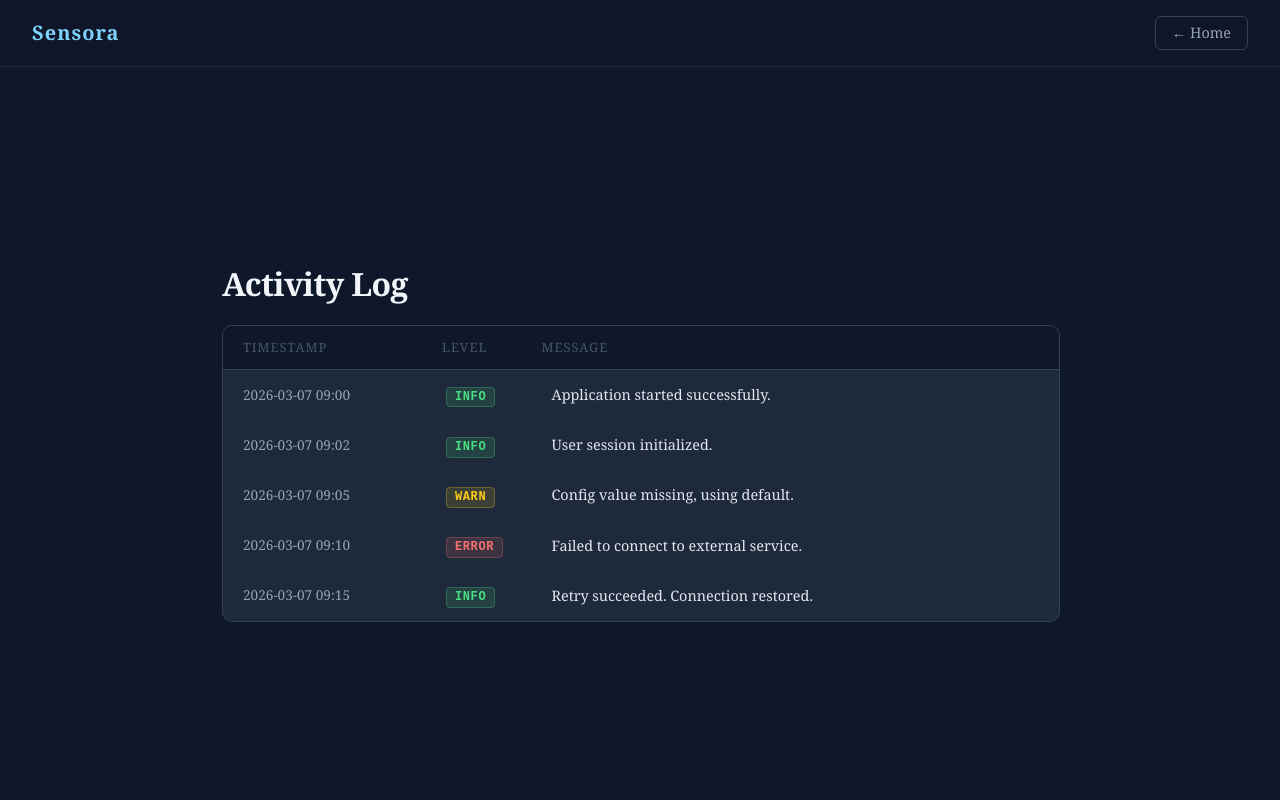
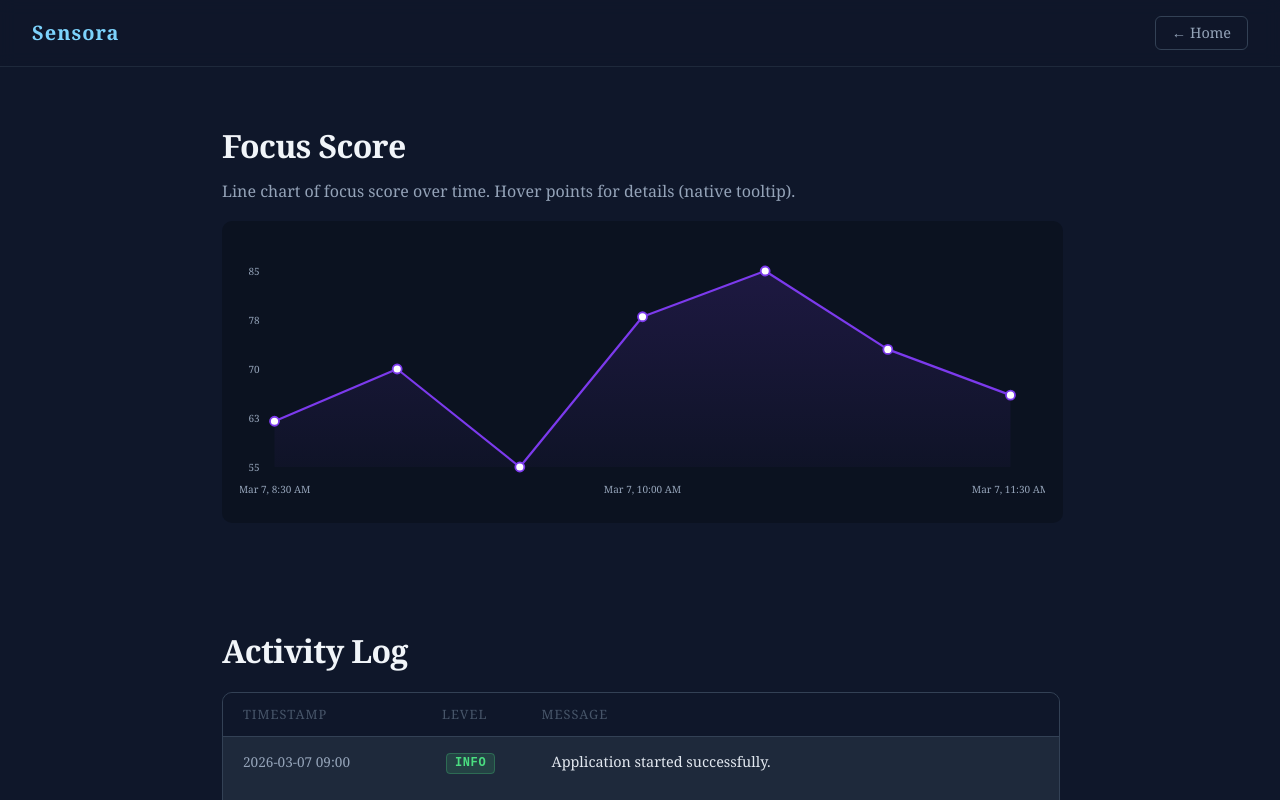
Before and after one commit to AdrianHautea/Sensora, a React (Vite) app in the folder Sensora/: page / in a window 1280 px wide. Both pictures are taken after a click on the button "Log". Shown: the top 800 px of the page. Built offline with nearby package versions, Linux system fonts and the light colour scheme.

Commit message:
Added Line Graph for Focus Score

```diff
--- /dev/null
+++ b/Sensora/src/components/LineChart.jsx
@@ -0,0 +1,73 @@
+import React from 'react'
+
+export default function LineChart({ data = [], width = 900, height = 260, padding = 32 }) {
+  if (!data || data.length === 0) {
+    return <div style={{ color: '#94a3b8' }}>No data</div>
+  }
+
+  const points = data.map(d => ({ t: new Date(d.time).getTime(), v: d.score }))
+  const tMin = Math.min(...points.map(p => p.t))
+  const tMax = Math.max(...points.map(p => p.t))
+  const vMin = Math.min(...points.map(p => p.v))
+  const vMax = Math.max(...points.map(p => p.v))
+
+  const innerW = width - padding * 2
+  const innerH = height - padding * 2
+
+  const xFor = (t) => (tMax === tMin ? padding + innerW / 2 : padding + ((t - tMin) / (tMax - tMin)) * innerW)
+  const yFor = (v) => (vMax === vMin ? padding + innerH / 2 : padding + (1 - (v - vMin) / (vMax - vMin)) * innerH)
+
+  const pathD = points.map((p, i) => `${i === 0 ? 'M' : 'L'} ${xFor(p.t)} ${yFor(p.v)}`).join(' ')
+
+  return (
+    <svg viewBox={`0 0 ${width} ${height}`} width="100%" height={height} style={{ maxWidth: '100%' }}>
+      <defs>
+        <linearGradient id="lineGrad" x1="0" x2="0" y1="0" y2="1">
+          <stop offset="0%" stopColor="#7c3aed" stopOpacity="0.9" />
+          <stop offset="100%" stopColor="#7c3aed" stopOpacity="0.2" />
+        </linearGradient>
+      </defs>
+
+      {[0, 0.25, 0.5, 0.75, 1].map((t, i) => {
+        const y = padding + t * innerH
+        const labelV = Math.round(vMax - t * (vMax - vMin))
+        return (
+          <g key={i}>
+            <line x1={padding} x2={padding + innerW} y1={y} y2={y} stroke="#0f172a17" strokeWidth="1" />
+            <text x={6} y={y + 4} fontSize="10" fill="#94a3b8">{labelV}</text>
+          </g>
+        )
+      })}
+
+      <path d={pathD} fill="none" stroke="#7c3aed" strokeWidth="2.2" strokeLinecap="round" strokeLinejoin="round" />
+
+      <path
+        d={`${pathD} L ${padding + innerW} ${padding + innerH} L ${padding} ${padding + innerH} Z`}
+        fill="url(#lineGrad)"
+        opacity="0.18"
+      />
+
+      {points.map((p, i) => {
+        const x = xFor(p.t)
+        const y = yFor(p.v)
+        const datum = data[i]
+        return (
+          <g key={i}>
+            <circle cx={x} cy={y} r={4.5} fill="#fff" stroke="#7c3aed" strokeWidth="1.8" />
+            <title>{`${new Date(datum.time).toLocaleString()} — ${datum.score}`}</title>
+          </g>
+        )
+      })}
+
+      {[
+        [tMin, 0],
+        [(tMin + tMax) / 2, 0.5],
+        [tMax, 1],
+      ].map(([t], i) => {
+        const x = xFor(t)
+        const label = new Date(t).toLocaleDateString(undefined, { month: 'short', day: 'numeric', hour: 'numeric', minute: 'numeric' })
+        return <text key={i} x={x} y={height - 6} fontSize="10" fill="#94a3b8" textAnchor="middle">{label}</text>
+      })}
+    </svg>
+  )
+}
--- a/Sensora/src/pages/LogPage.jsx
+++ b/Sensora/src/pages/LogPage.jsx
@@ -1,5 +1,6 @@
 import { useState } from 'react'
 import { styles } from './styles/styles'
+import LineChart from '../components/LineChart'
 
 const levelColor = { INFO: '#4ade80', WARN: '#facc15', ERROR: '#f87171' }
 
@@ -12,6 +13,16 @@ export default function LogPage({ onNavigate }) {
     { id: 5, time: '2026-03-07 09:15', level: 'INFO',  message: 'Retry succeeded. Connection restored.' },
   ])
 
+  const [focusData] = useState([
+    { time: '2026-03-07T08:30:00', score: 62 },
+    { time: '2026-03-07T09:00:00', score: 70 },
+    { time: '2026-03-07T09:30:00', score: 55 },
+    { time: '2026-03-07T10:00:00', score: 78 },
+    { time: '2026-03-07T10:30:00', score: 85 },
+    { time: '2026-03-07T11:00:00', score: 73 },
+    { time: '2026-03-07T11:30:00', score: 66 },
+  ])
+
   return (
     <div style={styles.page}>
       <nav style={styles.nav}>
@@ -19,9 +30,21 @@ export default function LogPage({ onNavigate }) {
         <button style={styles.navBtn} onClick={() => onNavigate('landing')}>← Home</button>
       </nav>
 
+      {/* Focus Score */}
+      <main style={{ ...styles.hero, alignItems: 'flex-start', padding: '2.5rem 2rem' }}>
+        <h1 style={{ ...styles.heroTitle, fontSize: '2rem', marginBottom: '1rem' }}>Focus Score</h1>
+        <p style={{ color: '#94a3b8', marginTop: 0, marginBottom: 18 }}>Line chart of focus score over time. Hover points for details (native tooltip).</p>
+
+        <div style={{ width: '100%', maxWidth: 805, background: '#0b1220', padding: 18, borderRadius: 10 }}>
+          <LineChart data={focusData} width={800} height={260} />
+        </div>
+      </main>
+
+      {/* Activity Log */}
       <main style={{ ...styles.hero, alignItems: 'flex-start', padding: '3rem 2rem' }}>
         <h1 style={{ ...styles.heroTitle, fontSize: '2rem', marginBottom: '1.5rem' }}>Activity Log</h1>
 
+        <div style={{ width: '100%', maxWidth: 920 }}>
           <div style={styles.table}>
             <div style={styles.tableHeader}>
               <span style={{ flex: 2 }}>Timestamp</span>
@@ -45,6 +68,7 @@ export default function LogPage({ onNavigate }) {
               </div>
             ))}
           </div>
+        </div>
       </main>
     </div>
   )
--- /dev/null
+++ b/Sensora/src/pages/styles/LandingPage.css
@@ -0,0 +1,64 @@
+/* entrance animations */
+.anim-nav {
+  opacity: 0;
+  transform: translateY(-10px);
+  animation: slideDown 480ms cubic-bezier(.2,.9,.2,1) forwards;
+}
+
+.anim-hero {
+  opacity: 0;
+  transform: translateY(8px);
+  animation: fadeUp 600ms cubic-bezier(.2,.9,.2,1) forwards;
+  animation-delay: 120ms;
+}
+
+.anim-architecture {
+  opacity: 0;
+  animation: fadeIn 680ms cubic-bezier(.2,.9,.2,1) forwards;
+  animation-delay: 220ms;
+}
+
+/* cards: staggered with small pop */
+.anim-card {
+  opacity: 0;
+  transform: translateY(12px) scale(0.993);
+  animation: cardPop 520ms cubic-bezier(.2,.9,.2,1) forwards;
+  will-change: transform, opacity;
+}
+
+/* card hover/active polish */
+.architecture-card {
+  transition: transform 180ms ease, box-shadow 180ms ease;
+}
+.architecture-card:hover {
+  transform: translateY(-6px) scale(1.02);
+  box-shadow: 0 8px 22px rgba(18, 25, 40, 0.08);
+}
+
+/* keyframes */
+@keyframes fadeUp {
+  from { opacity: 0; transform: translateY(8px); }
+  to   { opacity: 1; transform: translateY(0); }
+}
+@keyframes slideDown {
+  from { opacity: 0; transform: translateY(-10px); }
+  to   { opacity: 1; transform: translateY(0); }
+}
+@keyframes fadeIn {
+  from { opacity: 0; }
+  to   { opacity: 1; }
+}
+@keyframes cardPop {
+  0%   { opacity: 0; transform: translateY(12px) scale(0.993); }
+  60%  { opacity: 1; transform: translateY(-6px) scale(1.015); }
+  100% { opacity: 1; transform: translateY(0) scale(1); }
+}
+
+/* respect user preference */
+@media (prefers-reduced-motion: reduce) {
+  .anim-nav, .anim-hero, .anim-architecture, .anim-card {
+    animation: none !important;
+    opacity: 1 !important;
+    transform: none !important;
+  }
+}
```
Lines whose indentation alone changed are shown as unchanged.
